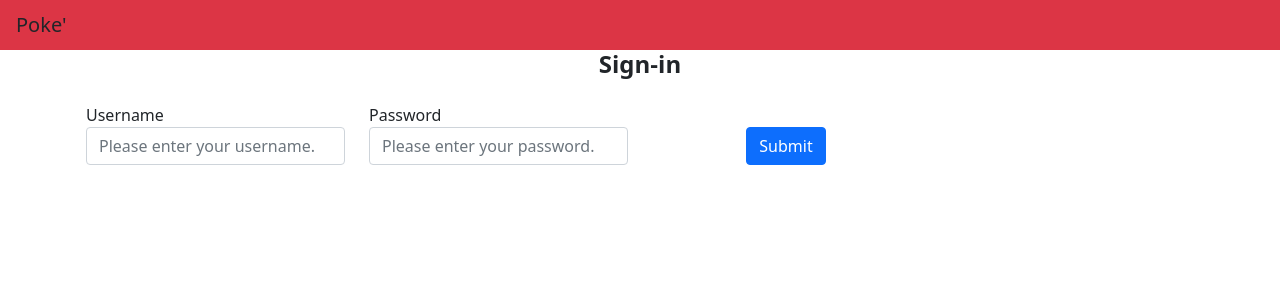
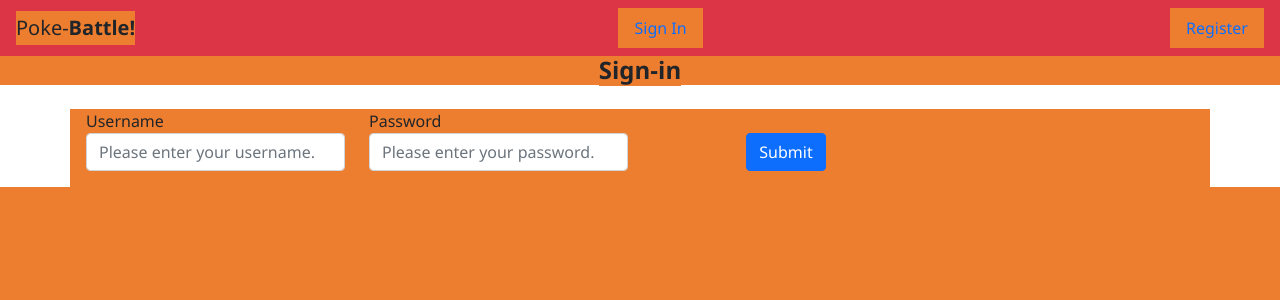
Before and after one commit to Brandt-C/jubilant-barnacle, a Flask app: page /user/ in a window 1280 px wide. Shown: the top 300 px of the page. Run offline with Flask 2, Linux system fonts and the light colour scheme; some libraries are stand-ins or nearby versions.

Commit message:
time to style

```diff
--- /dev/null
+++ b/app/static/css/layout.css
@@ -0,0 +1,4 @@
+* {
+    font-family: 'Segoe UI', Tahoma, Geneva, Verdana, sans-serif;
+    background-color:#ee7e2f;
+}
--- a/app/templates/components/layout.html
+++ b/app/templates/components/layout.html
@@ -14,14 +14,23 @@
         integrity="sha384-oesi62hOLfzrys4LxRF63OJCXdXDipiYWBnvTl9Y9/TRlw5xlKIEHpNyvvDShgf/"
         crossorigin="anonymous"></script>
     {% block head %}
-
+    <link rel="stylesheet" href="../../static/css/layout.css">
     {% endblock %}
 </head>
 
 <body>
-    <nav class="navbar navbar-danger bg-danger">
-        <div class="container-fluid">
-            <span class="navbar-brand mb-0 h1">Poke'</span>
+    <nav id="nav" class="navbar navbar-danger bg-danger">
+        <div id="nav-cont" class="container-fluid bg-danger">
+            <span class="navbar-brand mb-0 h1">Poke-<strong>Battle!</strong> </span>
+
+            {% if current_user.is_authenticated %}
+            <a class="nav-link" href="{{ url_for('user.userHome')}}"><b>{{current_user.username}}</b></a>
+            <a class="nav-link" href="{{ url_for('user.battle') }}">Battle!</a>
+
+            {% else %}
+            <a class="nav-link" href="{{ url_for('user.signin')}}">Sign In</a>
+            <a class="nav-link" href="{{ url_for('user.register')}}">Register</a>
+            {% endif %}
         </div>
     </nav>
     <div class="container-fluid">
```
